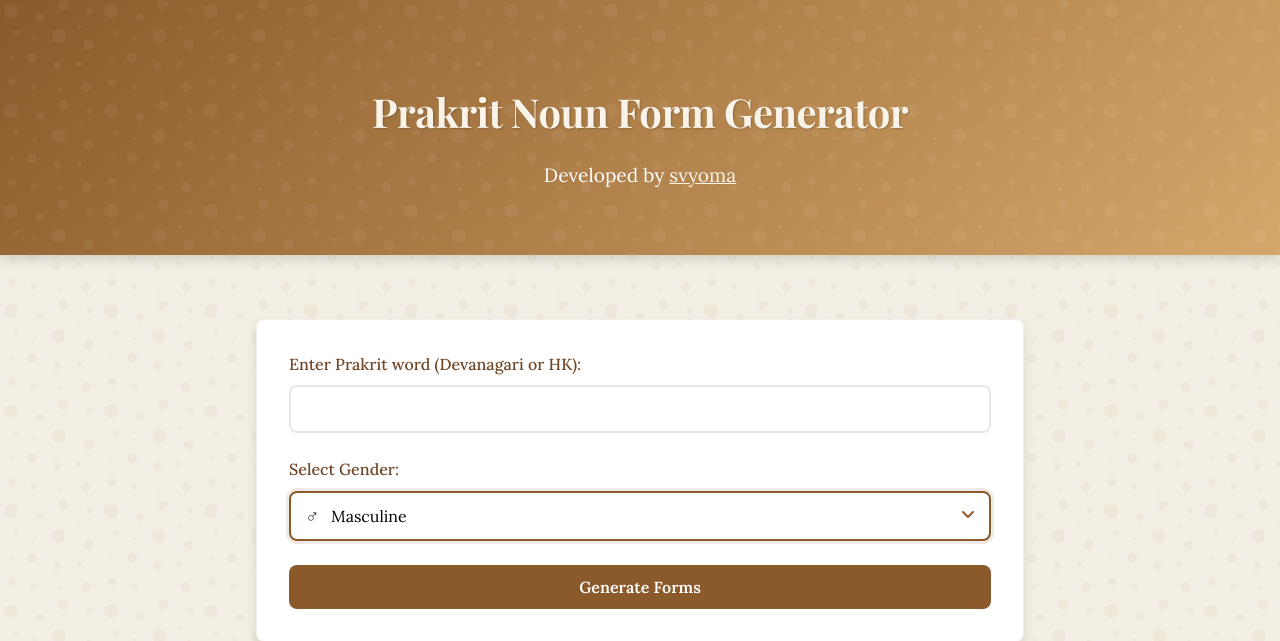
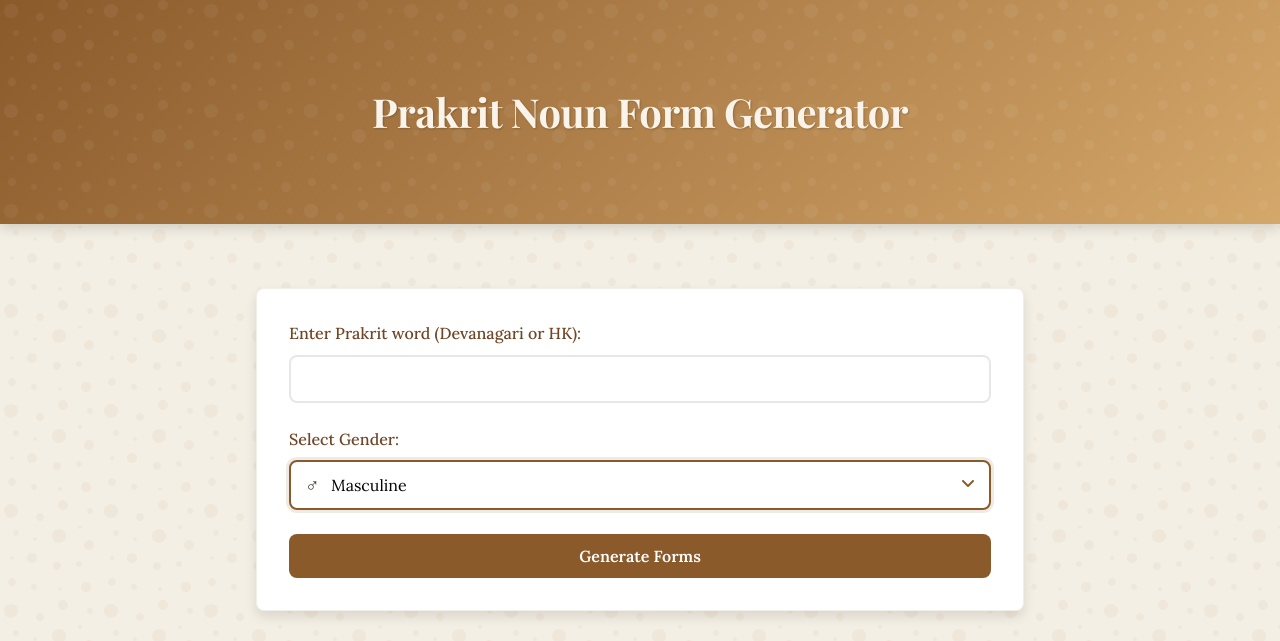
Before and after one commit to svyoma/prakrit-noun-app, a Flask app: page / in a window 1280 px wide. Shown: the top 641 px of the page. Run offline with Flask 3, Linux system fonts and the light colour scheme.

Commit message:
Update index.html

```diff
--- a/templates/index.html
+++ b/templates/index.html
@@ -52,30 +52,7 @@
       position: relative;
       overflow: hidden;
       box-shadow: 0 4px 12px rgba(0, 0, 0, 0.15);
-      min-height: 200px; /* Adjust as needed */
-      height: auto !important; /* Override any fixed height */
-      padding-bottom: 2rem !important; /* Ensure there's room for the paragraph */
-
     }
-
-    header p {
-    position: relative !important;
-    z-index: 5 !important; /* Higher than any existing z-index */
-    color: white !important;
-    display: block !important;
-    margin-top: 1rem !important;
-    font-size: 1.2rem !important;
-    }
-
-        header a {
-        color: var(--light);
-        text-decoration: underline;
-        transition: var(--transition);
-        }
-
-        header a:hover {
-        opacity: 0.8;
-        }
 
     header::before {
       content: '';
@@ -98,8 +75,6 @@
       letter-spacing: -0.5px;
       text-shadow: 1px 1px 2px rgba(0,0,0,0.2);
     }
-
-    /* Add this to your existing header CSS */
 
     .form-card {
       background: white;
@@ -449,11 +424,6 @@
         font-size: 2rem;
       }
 
-      h3 {
-        font-size: 0.75rem;
-      }
-
-
       .custom-select select {
         font-size: 16px; /* Prevents iOS zoom */
       }
@@ -465,12 +435,11 @@
   </style>
 </head>
 <body>
-    <header>
-        <div class="container">
-          <h1>Prakrit Noun Form Generator</h1>
-          <p>Developed by <a href="https://svyoma.github.io/about" target="_blank" rel="noopener noreferrer">svyoma</a></p>
-        </div>
-      </header>
+  <header>
+    <div class="container">
+      <h1>Prakrit Noun Form Generator</h1>
+    </div>
+  </header>
 
   <div class="container">
     <div class="form-card">
@@ -621,7 +590,7 @@ const tableContainers = document.querySelectorAll('.table-container');
         });
 
         if (!res.ok) {
-          throw new Error('Failed to generate forms');
+          throw new Error('Failed to generate forms. Please enter valid Prakrit word.');
         }
 
         latestData = await res.json();
@@ -678,7 +647,7 @@ const tableContainers = document.querySelectorAll('.table-container');
 
       } catch (error) {
         console.error('Error:', error);
-        showToast('Failed to generate forms. Please try again.');
+        showToast('Failed to generate forms. Please enter valid Prakrit word.');
       } finally {
         // Reset button state
         btnText.textContent = 'Generate Forms';
```
